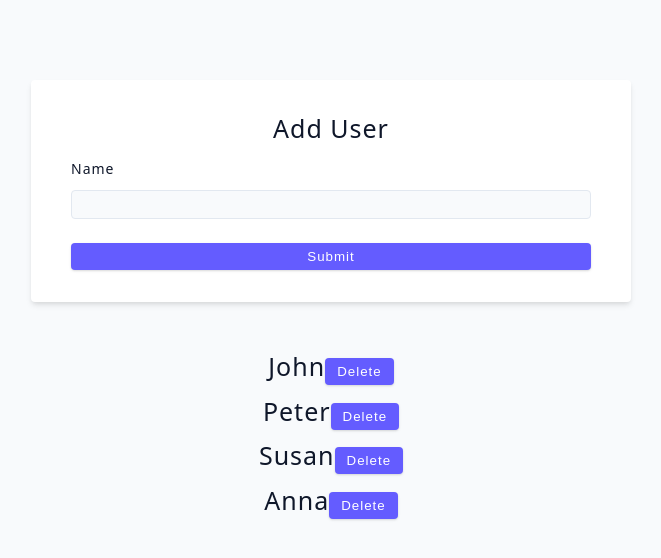
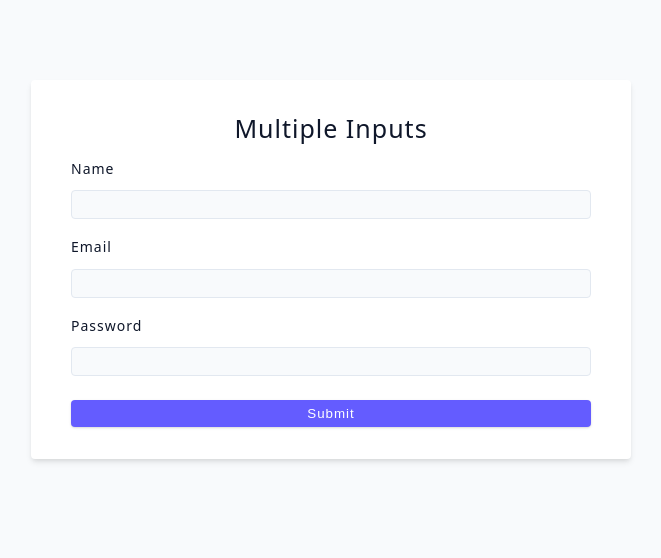
Before and after one commit to jsBear92/my-react-hooks-advanced, a React (Vite) app: page / in a window 1280 px wide. Shown: the top 558 px of the page, without its empty margins (309-970 px from the left). Built offline with nearby package versions, Linux system fonts and the light colour scheme.

Commit message:
multiple input

```diff
--- a/src/App.jsx
+++ b/src/App.jsx
@@ -1,4 +1,4 @@
-import Starter from "./tutorial/06-forms/starter/02-user-challenge";
+import Starter from "./tutorial/06-forms/starter/03-multiple-inputs";
 
 
 function App() {
--- a/src/tutorial/06-forms/starter/03-multiple-inputs.jsx
+++ b/src/tutorial/06-forms/starter/03-multiple-inputs.jsx
@@ -1,28 +1,47 @@
+import { useState } from "react";
+
 const MultipleInputs = () => {
+  const [user, setUser] = useState({
+    name: '',
+    email: '',
+    password: '',
+  });
+
+  const handleChange = (e) => {
+    // console.log(e.target.name);
+    // console.log(e.target.value);
+    setUser({...user, [e.target.name]: e.target.value})
+  }
+
+  const handleSubmit = (e) => {
+    e.preventDefault();
+    console.log(user);
+  }
+
   return (
     <div>
-      <form className='form'>
+      <form className='form' onSubmit={handleSubmit}>
         <h4>Multiple Inputs</h4>
         {/* name */}
         <div className='form-row'>
           <label htmlFor='name' className='form-label'>
             name
           </label>
-          <input type='text' className='form-input' id='name' />
+          <input type='text' className='form-input' id='name' value={user.name} onChange={handleChange} name="name" />
         </div>
         {/* email */}
         <div className='form-row'>
           <label htmlFor='email' className='form-label'>
             Email
           </label>
-          <input type='email' className='form-input' id='email' />
+          <input type='email' className='form-input' id='email' value={user.email} onChange={handleChange} name="email" />
         </div>
         {/* email */}
         <div className='form-row'>
           <label htmlFor='password' className='form-label'>
             Password
           </label>
-          <input type='password' className='form-input' id='password' />
+          <input type='password' className='form-input' id='password' value={user.password} onChange={handleChange} name="password" />
         </div>
 
         <button type='submit' className='btn btn-block'>
```
